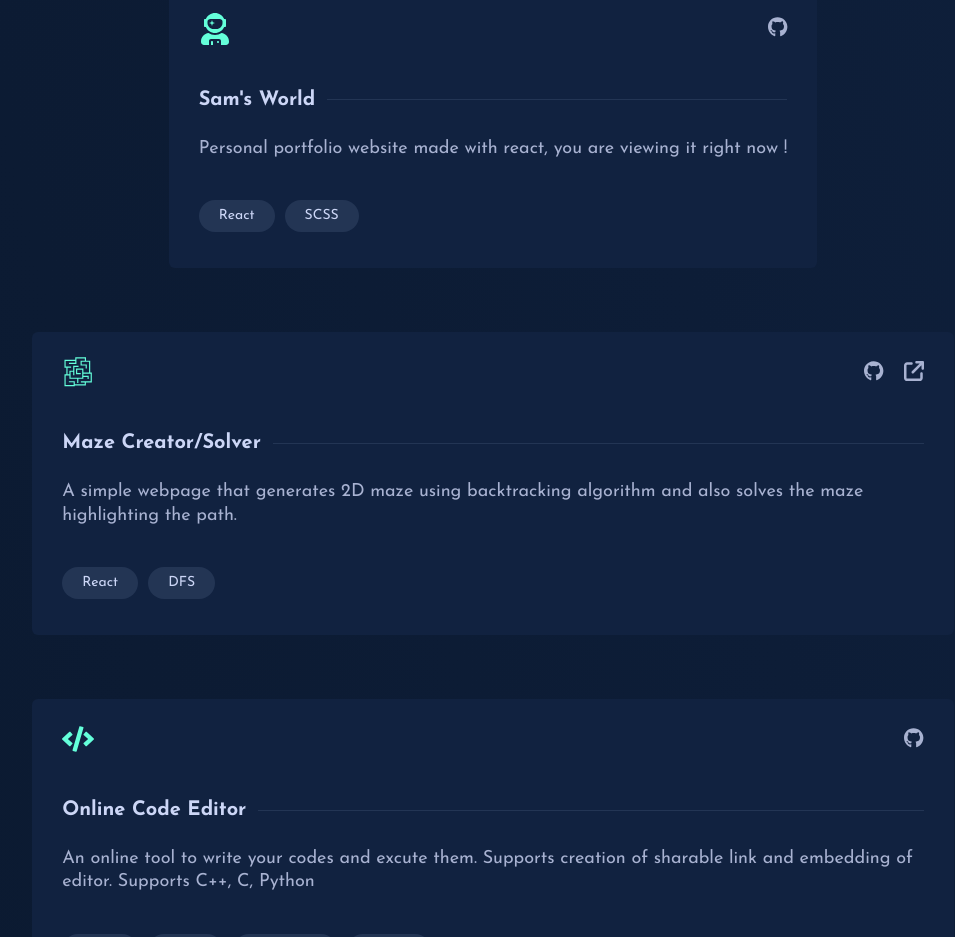
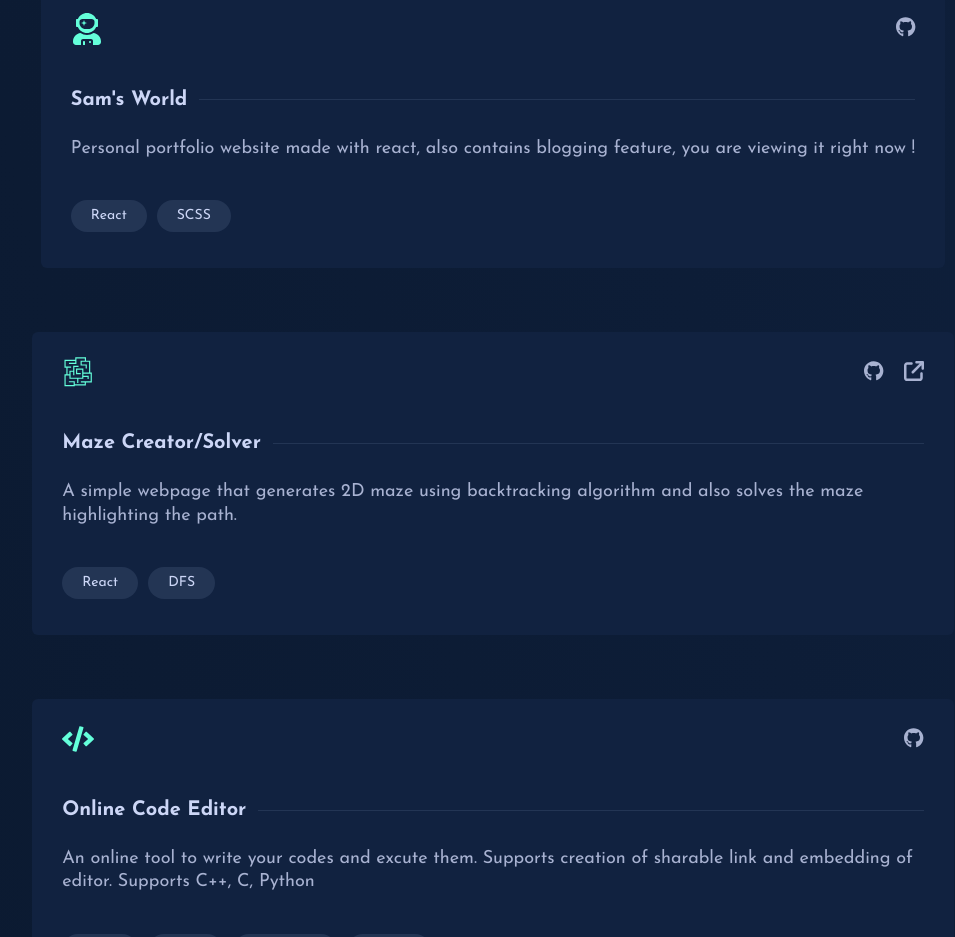
Before and after one commit to Srtpatil/samsworld, a React (Vite) app: page /#/ in a window 1280 px wide. Shown: the part 3040-3977 px from the top of the page, without its empty margins (147-1102 px from the left). Built offline with nearby package versions, Linux system fonts and the light colour scheme.

Commit message:
Updated site info

```diff
--- a/src/components/Home/Home.jsx
+++ b/src/components/Home/Home.jsx
@@ -25,7 +25,7 @@ import Content from '../Layout/Content/Content';
 const Projects = [
   {
     title: "Sam's World",
-    description: "Personal portfolio website made with react, you are viewing it right now !",
+    description: "Personal portfolio website made with react, also contains blogging feature, you are viewing it right now !",
     githubLink: "https://github.com/Srtpatil/samsworld",
     icon: FaUserAstronaut,
     tech: [
```
Also changed, not shown: 1 other file (tests, documents, lock files or other folders).
